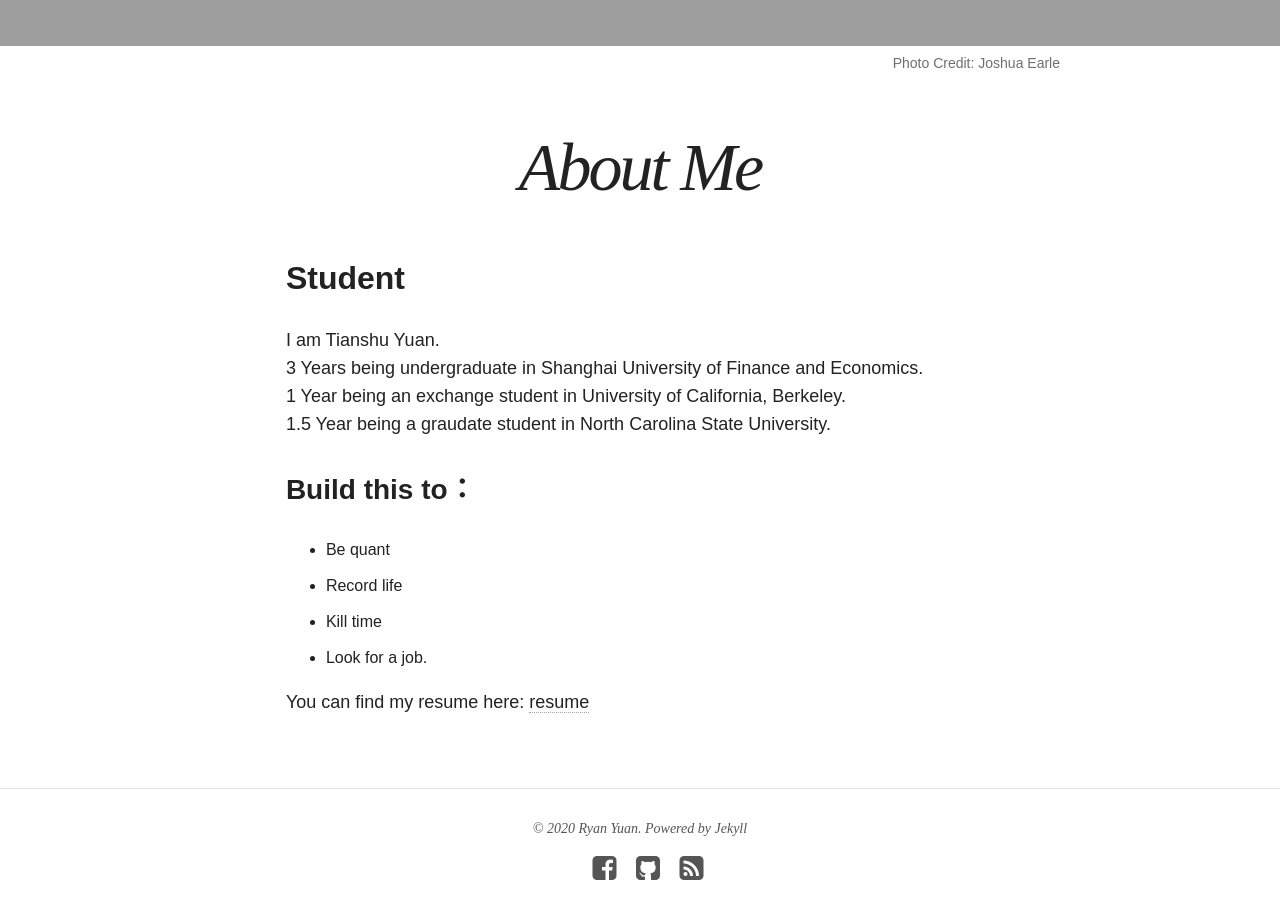
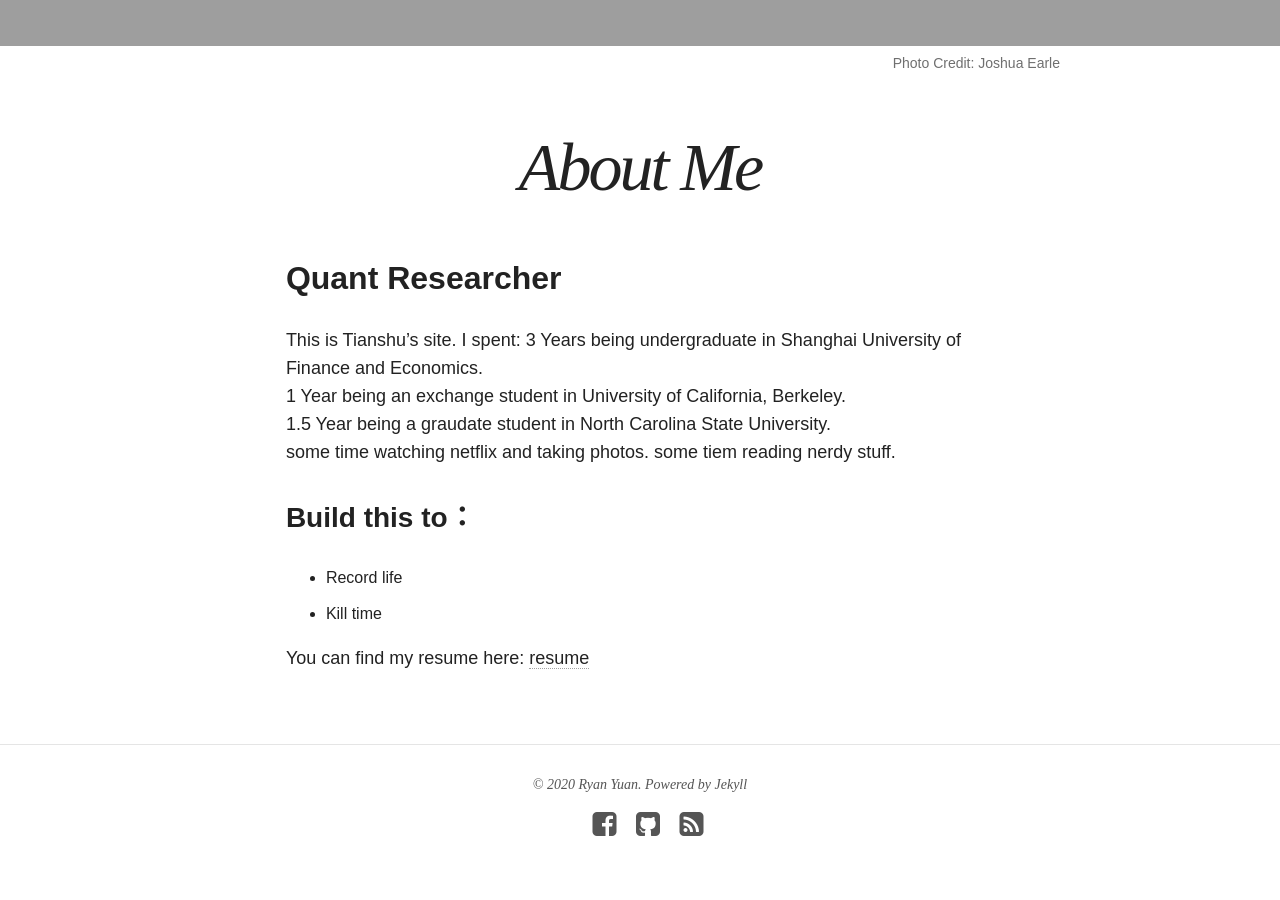
Before and after one commit to ryanyuan42/ryanyuan42.github.io, a Jekyll site: the page built from about/index.md, in a window 1280 px wide and 900 px high, scrolled down 1068 px. Built offline with Jekyll 4.4.1, drawn with Linux system fonts in a browser that asks for light colours; nearby versions of some CDN libraries.

Commit message:
Update index.md

```diff
--- a/about/index.md
+++ b/about/index.md
@@ -10,17 +10,18 @@ image:
 ---
 
 
-## Student
-I am Tianshu Yuan.
+## Quant Researcher
+This is Tianshu's site.
+I spent:
 3 Years being undergraduate in Shanghai University of Finance and Economics.
 1 Year being an exchange student in University of California, Berkeley.
 1.5 Year being a graudate student in North Carolina State University.
+some time watching netflix and taking photos.
+some tiem reading nerdy stuff.
+
+### Build this to：
+* Record life
+* Kill time
 
 
-### Build this to：
-* Be quant
-* Record life
-* Kill time
-* Look for a job.
-
 You can find my resume here: [resume](https://github.com/ryanyuan42/ryanyuan42.github.io/blob/master/assets/Resume-Tianshu%20Yuan.pdf)
```
